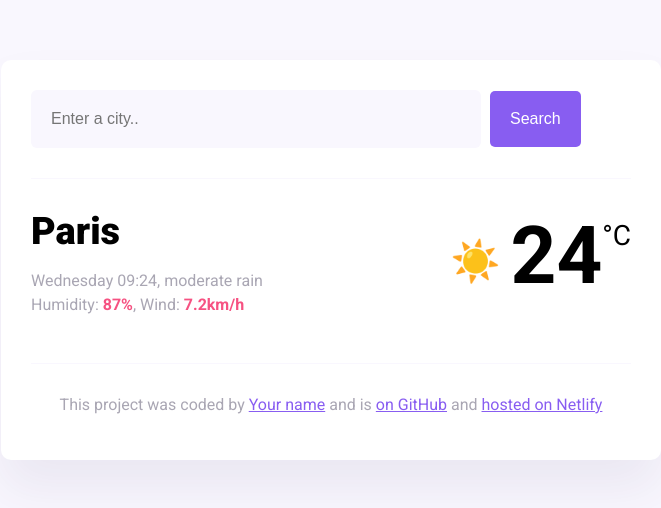
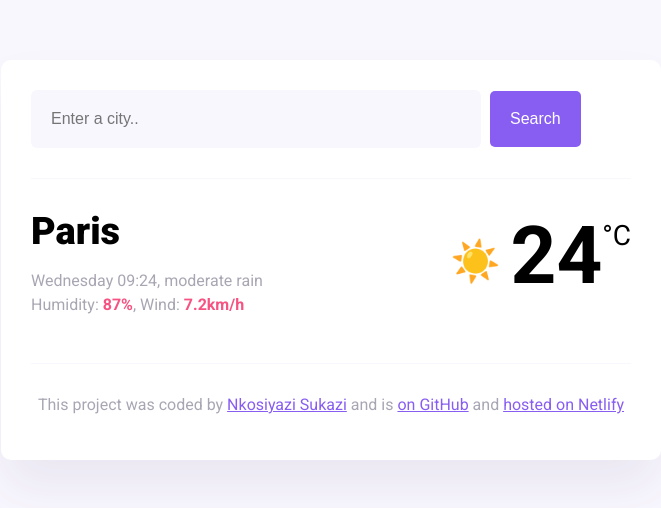
Before and after one commit to SukaziN/weather_, a website built with Parcel: page index.html/index.html in a window 1280 px wide. Shown: the whole page, without its empty margins (309-970 px from the left). Built offline with nearby package versions, Linux system fonts and the light colour scheme.

Commit message:
Update index.html
changed name on footer

```diff
--- a/index.html/index.html
+++ b/index.html/index.html
@@ -47,7 +47,7 @@
       <footer>
         <p>
           This project was coded by
-          <a href="#" target="_blank">Your name</a> and is
+          <a href="#" target="_blank">Nkosiyazi Sukazi</a> and is
           <a href="#" target="_blank"> on GitHub</a> and
           <a href="#" target="_blank">hosted on Netlify</a>
         </p>
```
